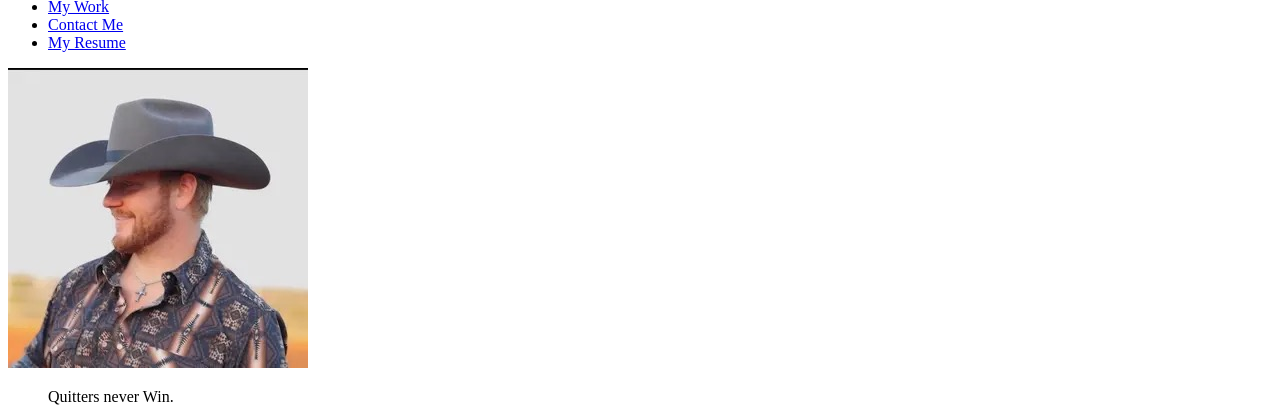
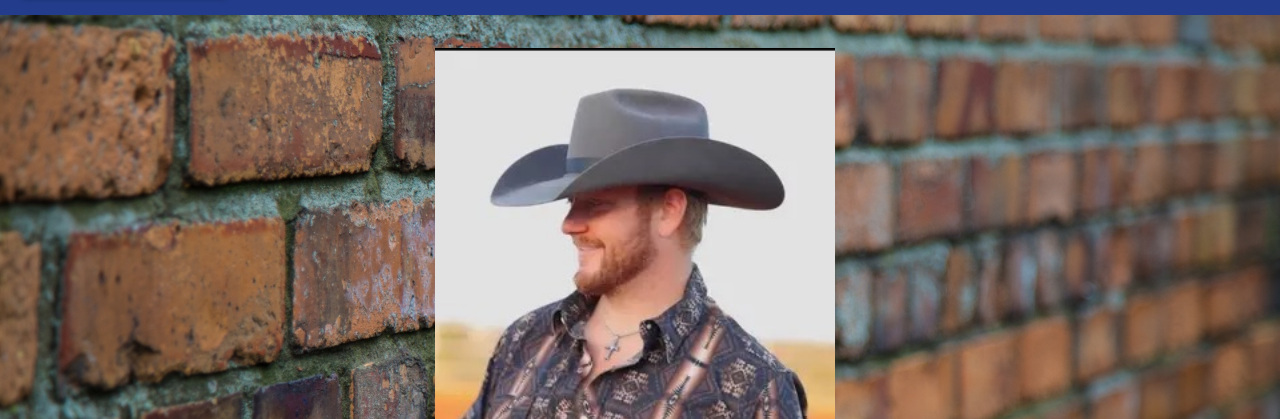
Before and after one commit to hotperformancehorses/Rusty-portfolio, a plain HTML site: page index.html in a window 1280 px wide. Shown: the part 100-519 px from the top of the page. Drawn offline with Linux system fonts and the light colour scheme; files whose address does not match are found by name.

Commit message:
fixed errors in css and html

```diff
--- a/index.html
+++ b/index.html
@@ -1,10 +1,9 @@
-<!DOCTYPE html>
 <html lang="en">
     <head>
         <meta charset="UTF-8" />
         <meta name="viewport" content="width=device-width, initial-scale=1.0" />
         <title>JR Lewis' Portfolio</title>
-        <link rel="stylesheet" href="./assets/css/style.css" />
+        <link rel="stylesheet" href="./assets/styles.css" />
     </head>
 
     <body>
```
